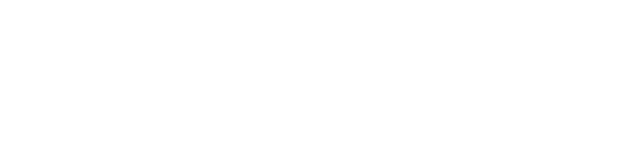
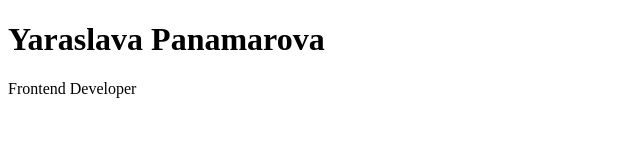
Before and after one commit to Gordislava/rsschool-cv, a plain HTML site: page index.html in a window 1280 px wide. Shown: the whole page, without its empty margins (0-640 px from the left). Drawn offline with Linux system fonts and the light colour scheme.

Commit message:
feat: add basic structure, page and styles layout

```diff
--- /dev/null
+++ b/css/style.css
@@ -0,0 +1,8 @@
+body {
+    margin: 0;
+    padding: 0;
+}
+
+h1 {
+    font-size: 36px;
+}
--- a/index.html
+++ b/index.html
@@ -6,6 +6,8 @@
     <title>Document</title>
 </head>
 <body>
+    <h1>Yaraslava Panamarova</h1>
 
+    <p>Frontend Developer</p>
 </body>
 </html>
```
Also changed, not shown: img/photo.jpg (added), 1 other file.
